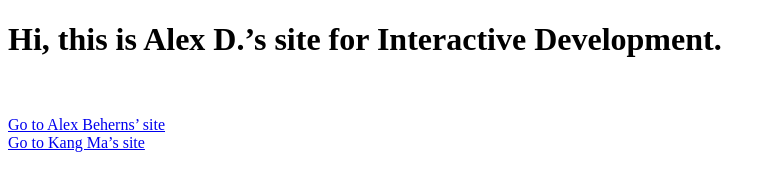
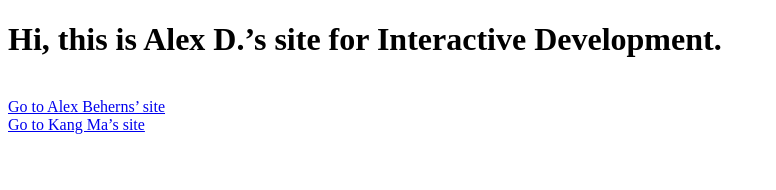
Before and after one commit to adotul00/alex-dotulong-interactive-development-2025-fall, a plain HTML site: page index.html in a window 1280 px wide. Shown: the whole page, without its empty margins (0-776 px from the left). Drawn offline with Linux system fonts and the light colour scheme.

Commit message:
Removed one line break

```diff
--- a/index.html
+++ b/index.html
@@ -4,7 +4,7 @@
         <title>Alex Dotulong Interactive Development Fall 2025</title>
     </head>
     <body>
-        <h1>Hi, this is Alex D.’s site for Interactive Development.</h1><br><br>
+        <h1>Hi, this is Alex D.’s site for Interactive Development.</h1><br>
             <a href="https://abeher00.github.io/alex-beherns-interactive-development-2025-fall/">Go to Alex Beherns’ site</a><br>
             <a href="https://kang-ma.github.io/kang-ma-interactive-development-2025-fall/">Go to Kang Ma’s site</a>
     </body>
```
